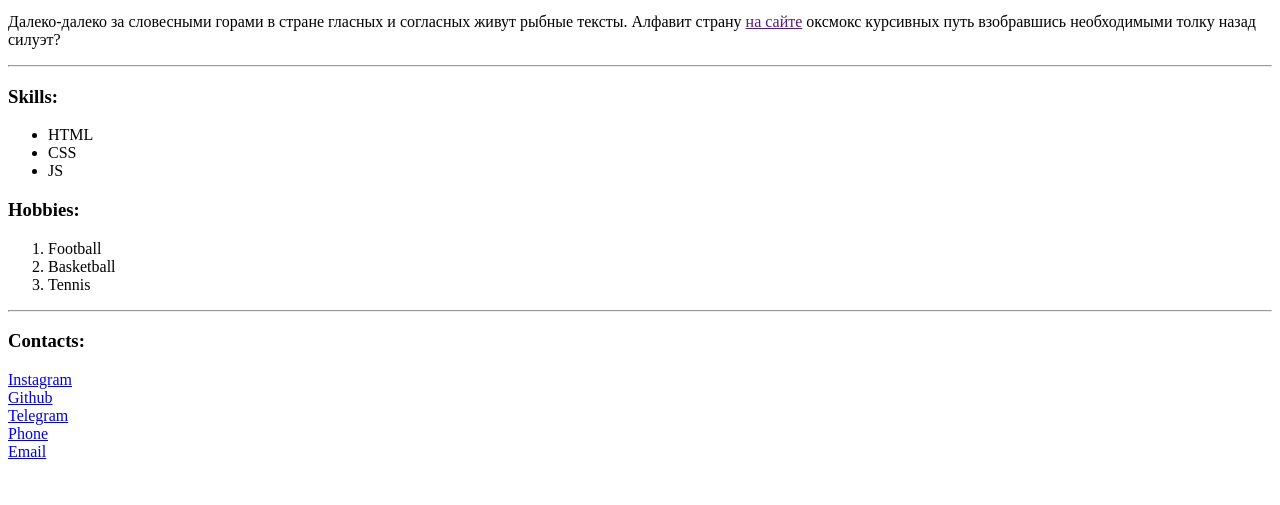
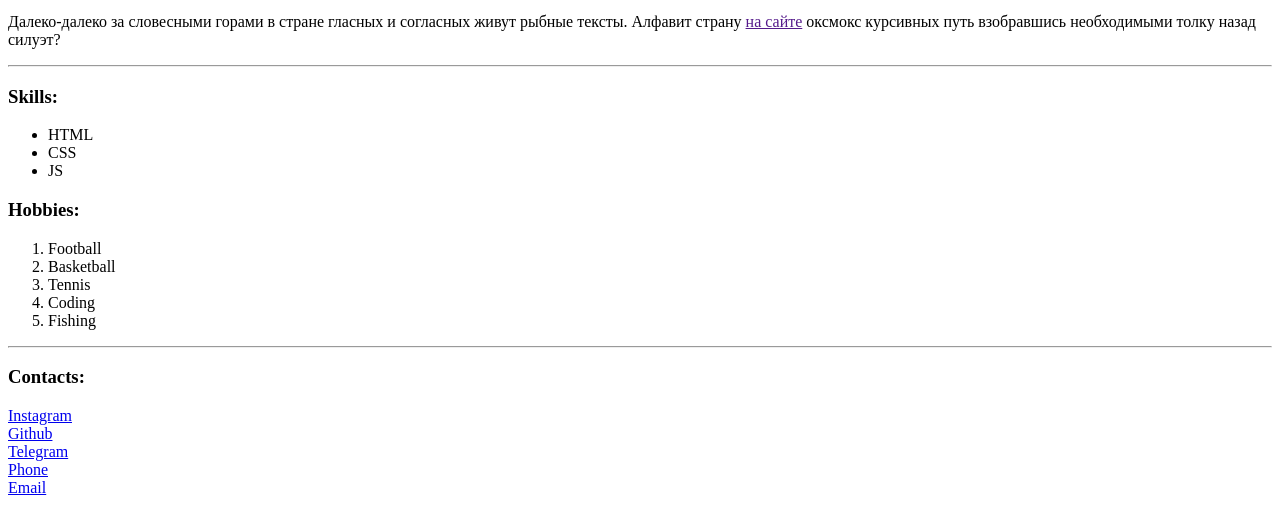
Before and after one commit to alisheyx-coding/cv-html, a plain HTML site: page index.html in a window 1280 px wide. Shown: the part 553-1058 px from the top of the page. Before the commit the page ends 1022 px from the top, so only its background shows below. Drawn offline with Linux system fonts and the light colour scheme.

Commit message:
added new hobbies

```diff
--- a/index.html
+++ b/index.html
@@ -35,6 +35,8 @@
       <li>Football</li>
       <li>Basketball</li>
       <li>Tennis</li>
+      <li>Coding</li>
+      <li>Fishing</li>
     </ol>
 
     <hr>
```
